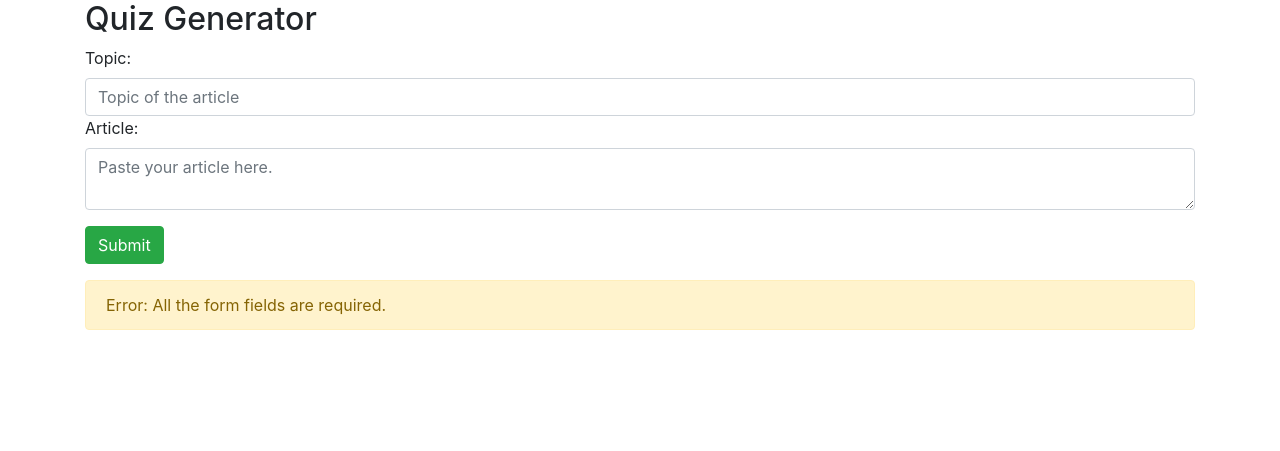
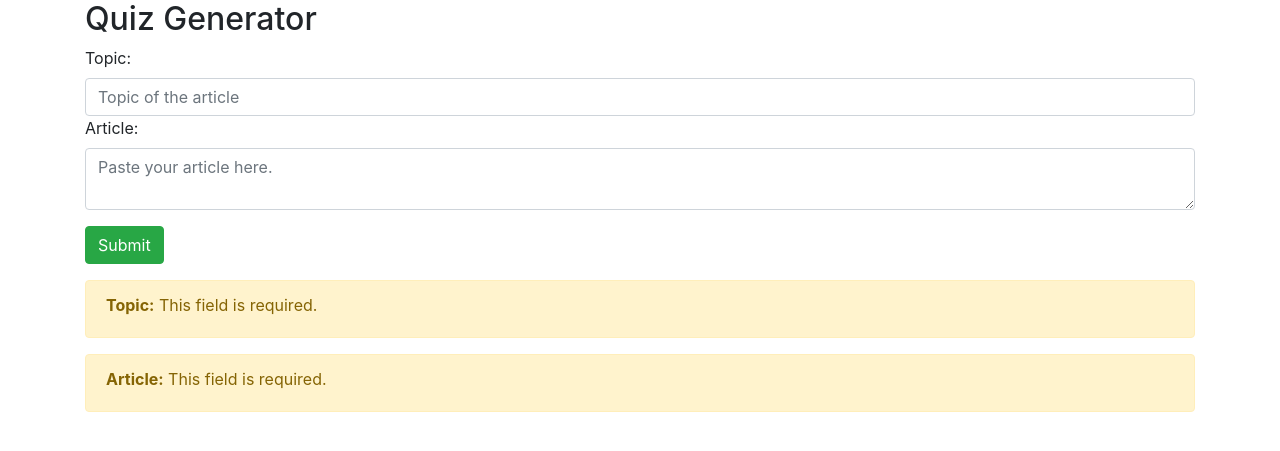
Before and after one commit to ganeshpatro321/quizGenerator, a Flask app: page / in a window 1280 px wide. Shown: the top 451 px of the page. Run offline with Flask 2, Linux system fonts and the light colour scheme; some libraries are stand-ins or nearby versions.

Commit message:
Better validation and handling validate error

```diff
--- a/app.py
+++ b/app.py
@@ -14,7 +14,7 @@ app.config['SECRET_KEY'] = '7d441f27d441f27567d441f2b6176a'
 
 class QuizGenerator(Form):
     topic = TextField('Topic:', validators=[validators.required()])
-    article = TextField('Article:', validators=[validators.required()])
+    article = TextField('Article:', validators=[validators.required(), validators.Length(min=100, message=(u'Must be atleast 100 words length'))])
 
     @app.route("/", methods=['GET', 'POST'])
     def hello():
@@ -50,9 +50,9 @@ class QuizGenerator(Form):
             for ques in flash_gap_questions:
                 flash('Question: ' + ques)
 
-        else:
-            print('Error: All the form fields are required. ')
-            flash('Error: All the form fields are required. ')
+        # else:
+        #     # print('Error: All the form fields are required. ')
+        #     flash('Error: All the form fields are required. ')
 
         return render_template('form.html', form=form)
 
--- a/templates/form.html
+++ b/templates/form.html
@@ -48,6 +48,11 @@
     </div>
     <button type="submit" class="btn btn-success">Submit</button>
   </form>
+  {% for field, errors in form.errors.items() %}
+<div class="alert alert-warning">
+  <strong>{{ form[field].label }}</strong> {{ ', '.join(errors) }}
+</div>
+{% endfor %}
   {% with messages = get_flashed_messages(with_categories=true) %} {% if
   messages %} {% for message in messages %} {% if "Submitted" in message[1]: %}
   <div class="alert alert-info"><strong>Success!</strong> {{ message[1] }}</div>
```
